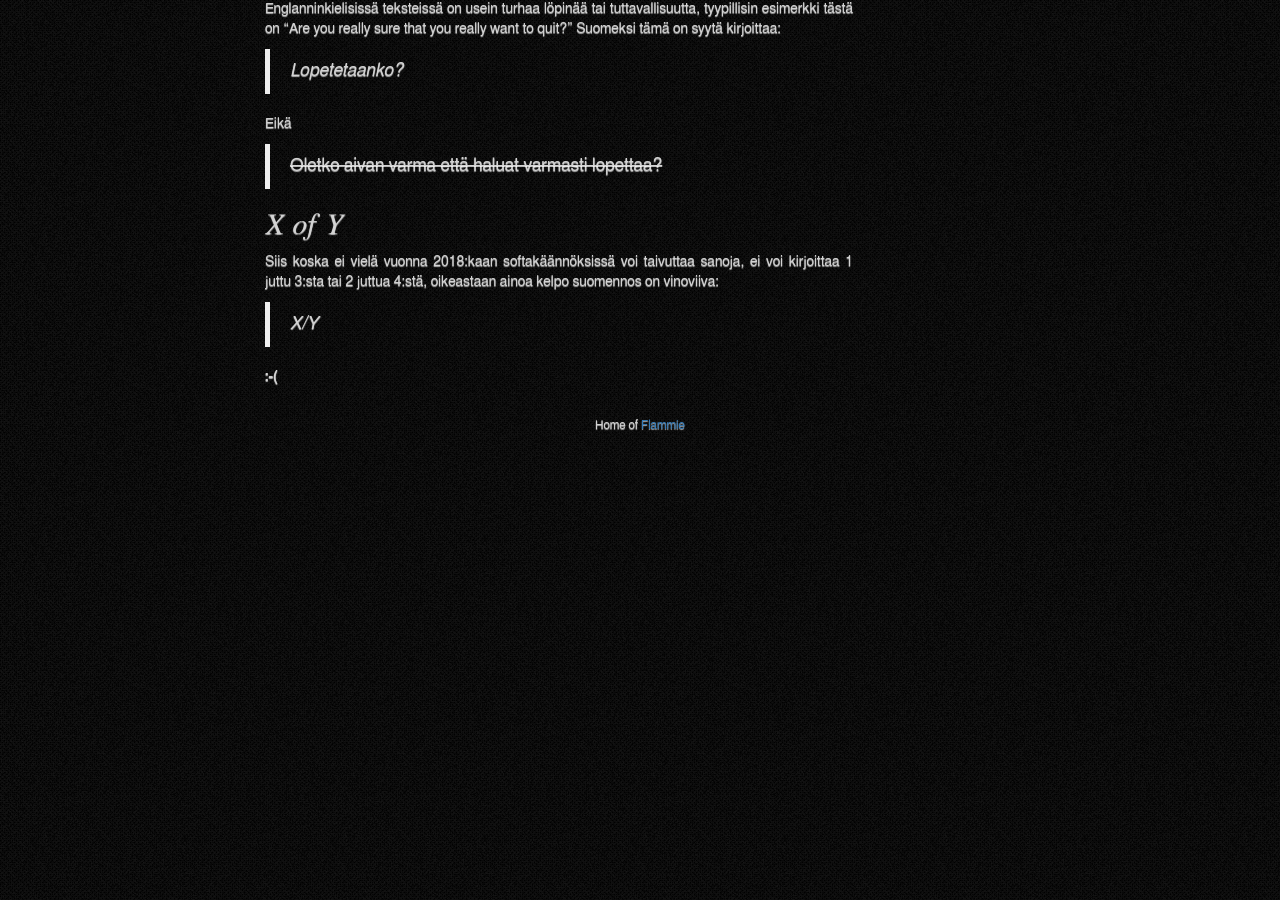
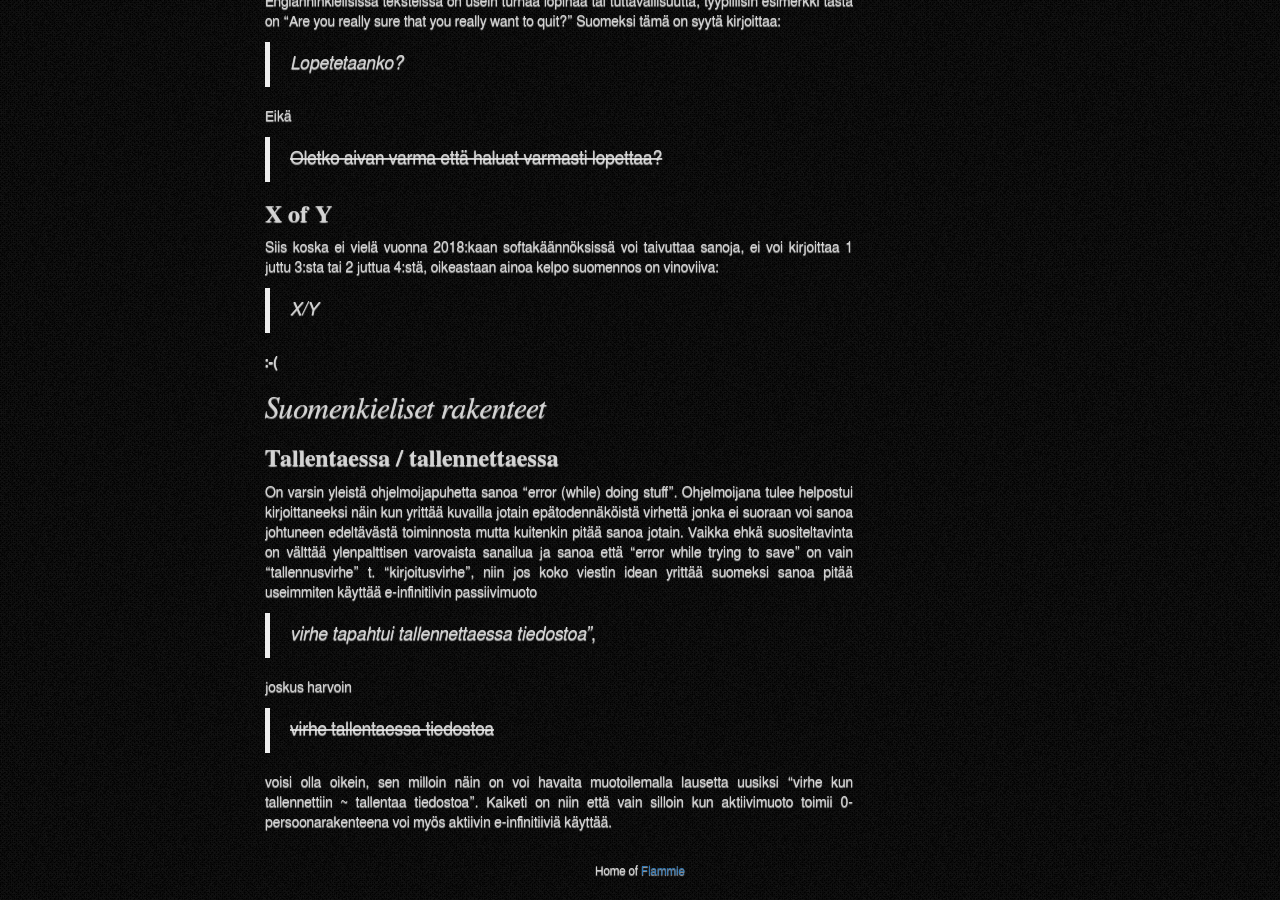
Before and after one commit to flammie/flammie.github.io, a Jekyll site: the page built from finnish-translator-notes.markdown, in a window 1280 px wide and 900 px high, scrolled down 1107 px. Built offline with Jekyll 4.4.1, drawn with Linux system fonts in a browser that asks for light colours.

Commit message:
tallentaessa ~ tallennettaessa

```diff
--- a/finnish-translator-notes.markdown
+++ b/finnish-translator-notes.markdown
@@ -54,7 +54,7 @@ Ei:
 
 > ~~Suorita?~~
 
-## Really really?
+### Really really?
 
 Englanninkielisissä teksteissä on usein turhaa löpinää tai tuttavallisuutta,
 tyypillisin esimerkki tästä on "Are you really sure that you really want to quit?"
@@ -66,7 +66,7 @@ Eikä
 
 > ~~Oletko aivan varma että haluat varmasti lopettaa?~~
 
-## X of Y
+### X of Y
 
 Siis koska ei vielä vuonna 2018:kaan softakäännöksissä voi taivuttaa sanoja,
 ei voi kirjoittaa 1 juttu 3:sta tai 2 juttua 4:stä, oikeastaan ainoa kelpo
@@ -75,3 +75,27 @@ suomennos on vinoviiva:
 > _X/Y_
 
 **:-(**
+
+
+## Suomenkieliset rakenteet
+
+### Tallentaessa / tallennettaessa
+
+On varsin yleistä ohjelmoijapuhetta sanoa "error (while) doing stuff".
+Ohjelmoijana tulee helpostui kirjoittaneeksi näin kun yrittää kuvailla jotain
+epätodennäköistä virhettä jonka ei suoraan voi sanoa johtuneen edeltävästä
+toiminnosta mutta kuitenkin pitää sanoa jotain. Vaikka ehkä suositeltavinta on
+välttää ylenpalttisen varovaista sanailua ja sanoa että "error while trying to
+save" on vain "tallennusvirhe" t. "kirjoitusvirhe", niin jos koko viestin idean
+yrittää suomeksi sanoa pitää useimmiten käyttää e-infinitiivin passiivimuoto
+
+> _virhe tapahtui tallennettaessa tiedostoa"_,
+
+joskus harvoin
+
+> ~~virhe tallentaessa tiedostoa~~
+
+voisi olla oikein, sen milloin näin on voi havaita muotoilemalla lausetta
+uusiksi "virhe kun tallennettiin ~ tallentaa tiedostoa". Kaiketi on niin että
+vain silloin kun aktiivimuoto toimii 0-persoonarakenteena voi myös aktiivin
+e-infinitiiviä käyttää.
```
